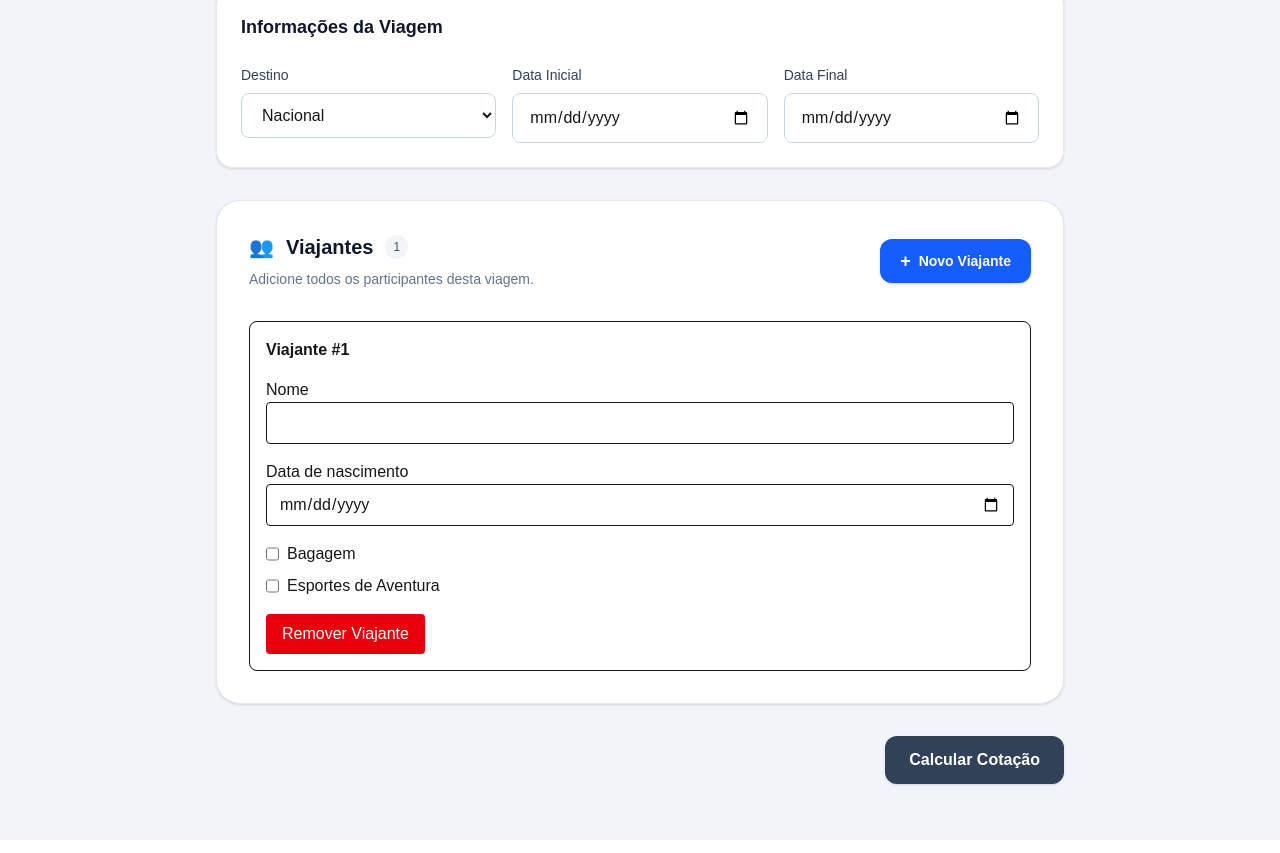
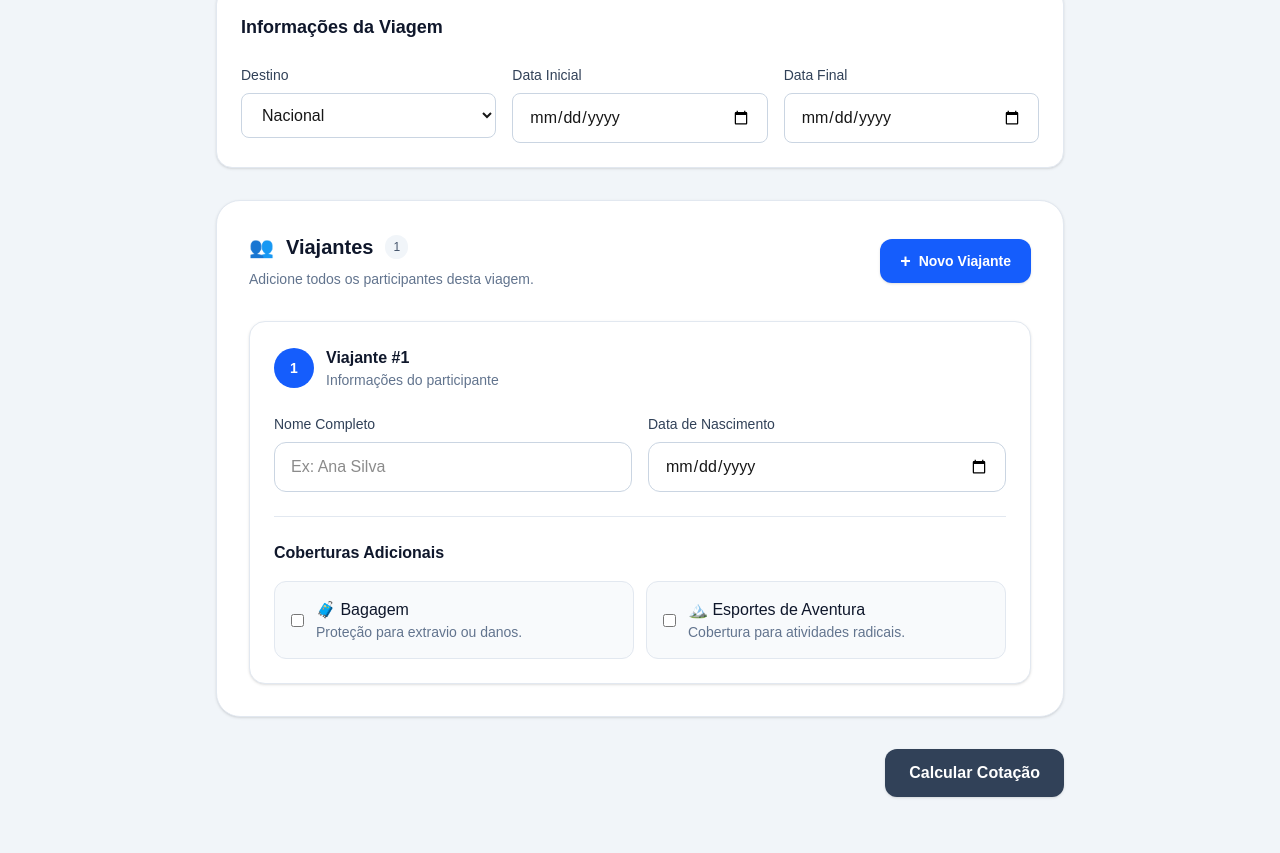
Before and after one commit to Marcos-SCO/traveling_like_a_root, a Next.js app in the folder next/: page / in a window 1280 px wide. Shown: the part 332-1185 px from the top of the page. Built offline with nearby package versions, Linux system fonts and the light colour scheme; no server answers.

Commit message:
style: enhance layout and accessibility of TravelerForm with improved labels and structure

```diff
--- a/next/src/components/traveler/TravelerForm.tsx
+++ b/next/src/components/traveler/TravelerForm.tsx
@@ -14,55 +14,103 @@
   register,
 }: TravelerFormProps) {
   return (
-    <div className="border rounded-lg p-4 space-y-4">
-      <h3 className="font-semibold">Viajante #{index + 1}</h3>
+    <div className="rounded-2xl border border-slate-200 bg-white p-6 shadow-sm">
+      {/* Header */}
+      <div className="mb-6 flex items-center justify-between">
+        <div className="flex items-center gap-3">
+          <div className="flex h-10 w-10 items-center justify-center rounded-full bg-blue-600 text-sm font-bold text-white">
+            {index + 1}
+          </div>
 
           <div>
-        <label>Nome</label>
+            <h3 className="font-semibold text-slate-900">
+              Viajante #{index + 1}
+            </h3>
 
-        <input
-          className="w-full border rounded px-3 py-2"
+            <p className="text-sm text-slate-500">
+              Informações do participante
+            </p>
+          </div>
+        </div>
+
+        {index > 0 && (
+          <button
+            type="button"
+            onClick={remove}
+            className="flex h-9 w-9 items-center justify-center rounded-full border border-red-200 transition bg-red-500 hover:bg-red-600 text-white cursor-pointer font-bold"
+            aria-label="Remover viajante">✕</button>
+        )}
+      </div>
+
+      {/* Personal Information */}
+      <div className="grid gap-4 md:grid-cols-2">
+        <div>
+          <label className="mb-2 block text-sm font-medium text-slate-700 cursor-pointer" htmlFor={`traveler_name-${index}`}>
+            Nome Completo
+          </label>
+
+          <input id={`traveler_name-${index}`}
+            className="w-full rounded-xl border border-slate-300 bg-white px-4 py-3 transition focus:border-blue-500 focus:outline-none"
+            placeholder="Ex: Ana Silva"
             {...register(`travelers.${index}.name`)}
           />
         </div>
 
         <div>
-        <label>Data de nascimento</label>
+          <label className="mb-2 block text-sm font-medium text-slate-700 cursor-pointer" htmlFor={`traveler_birthdate-${index}`}>
+            Data de Nascimento
+          </label>
 
-        <input
+          <input id={`traveler_birthdate-${index}`}
             type="date"
-          className="w-full border rounded px-3 py-2"
+            className="w-full rounded-xl border border-slate-300 bg-white px-4 py-3 transition focus:border-blue-500 focus:outline-none"
             {...register(`travelers.${index}.birth_date`)}
           />
         </div>
+      </div>
 
-      <div className="space-y-2">
-        <label className="flex gap-2">
+      {/* Additional Coverages */}
+      <div className="mt-6 border-t border-slate-200 pt-6">
+        <h4 className="mb-4 font-semibold text-slate-900">
+          Coberturas Adicionais
+        </h4>
+
+        <div className="grid gap-3 md:grid-cols-2">
+          <label className="flex cursor-pointer items-center gap-3 rounded-xl border border-slate-200 bg-slate-50 p-4 transition hover:border-blue-300">
             <input
               type="checkbox"
               value="BAGAGEM"
               {...register(`travelers.${index}.additionals`)}
             />
-          Bagagem
+
+            <div>
+              <p className="font-medium text-slate-900">🧳 Bagagem</p>
+
+              <p className="text-sm text-slate-500">
+                Proteção para extravio ou danos.
+              </p>
+            </div>
           </label>
 
-        <label className="flex gap-2">
+          <label className="flex cursor-pointer items-center gap-3 rounded-xl border border-slate-200 bg-slate-50 p-4 transition hover:border-blue-300">
             <input
               type="checkbox"
               value="ESPORTES_AVENTURA"
               {...register(`travelers.${index}.additionals`)}
             />
-          Esportes de Aventura
+
+            <div>
+              <p className="font-medium text-slate-900">
+                🏔️ Esportes de Aventura
+              </p>
+
+              <p className="text-sm text-slate-500">
+                Cobertura para atividades radicais.
+              </p>
+            </div>
           </label>
         </div>
-
-      <Button
-        type="button"
-        onClick={remove}
-        className="bg-red-600 text-white px-4 py-2 rounded hover:bg-red-700"
-      >
-        Remover Viajante
-      </Button>
+      </div>
     </div>
   );
 }
```
Lines whose indentation alone changed are shown as unchanged.
